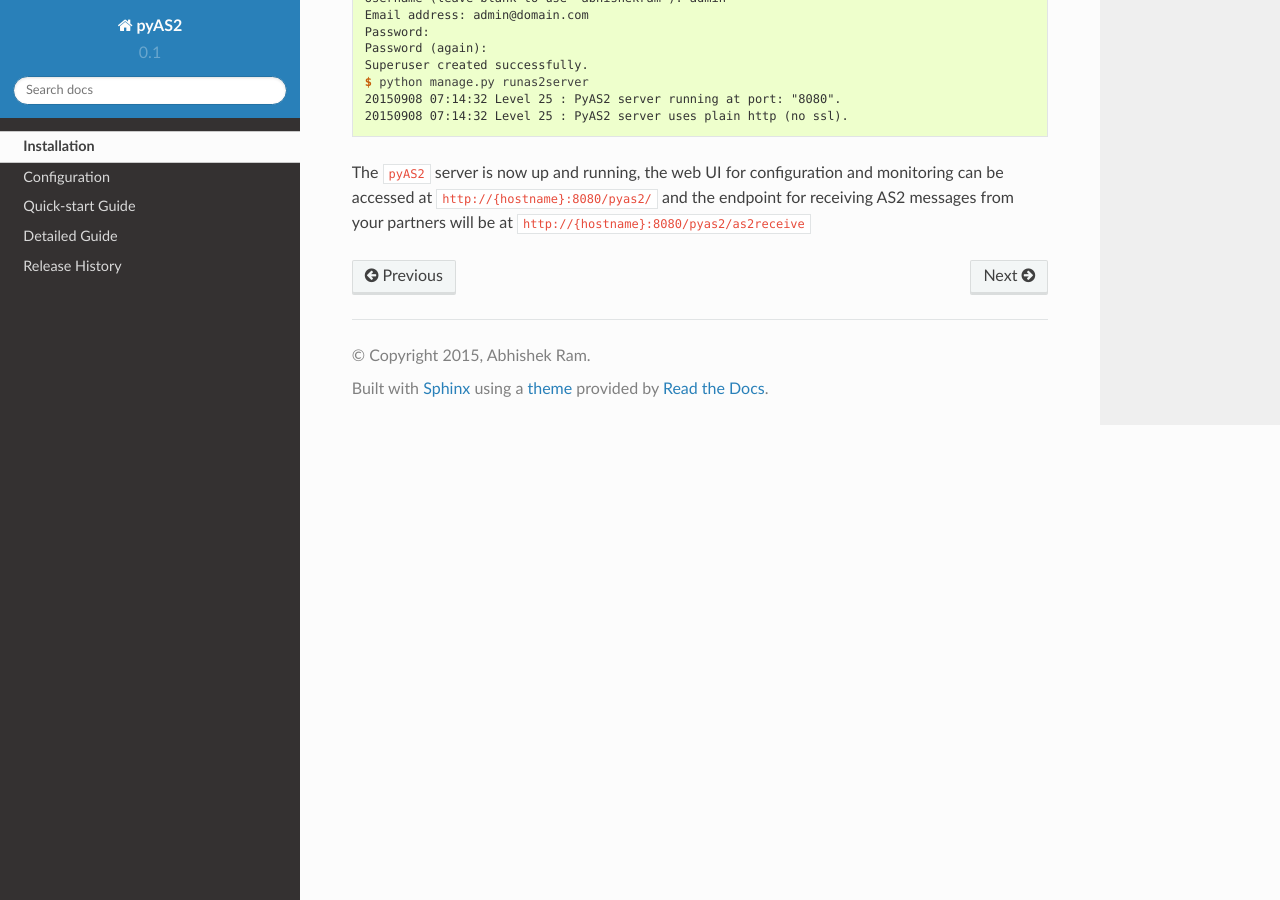
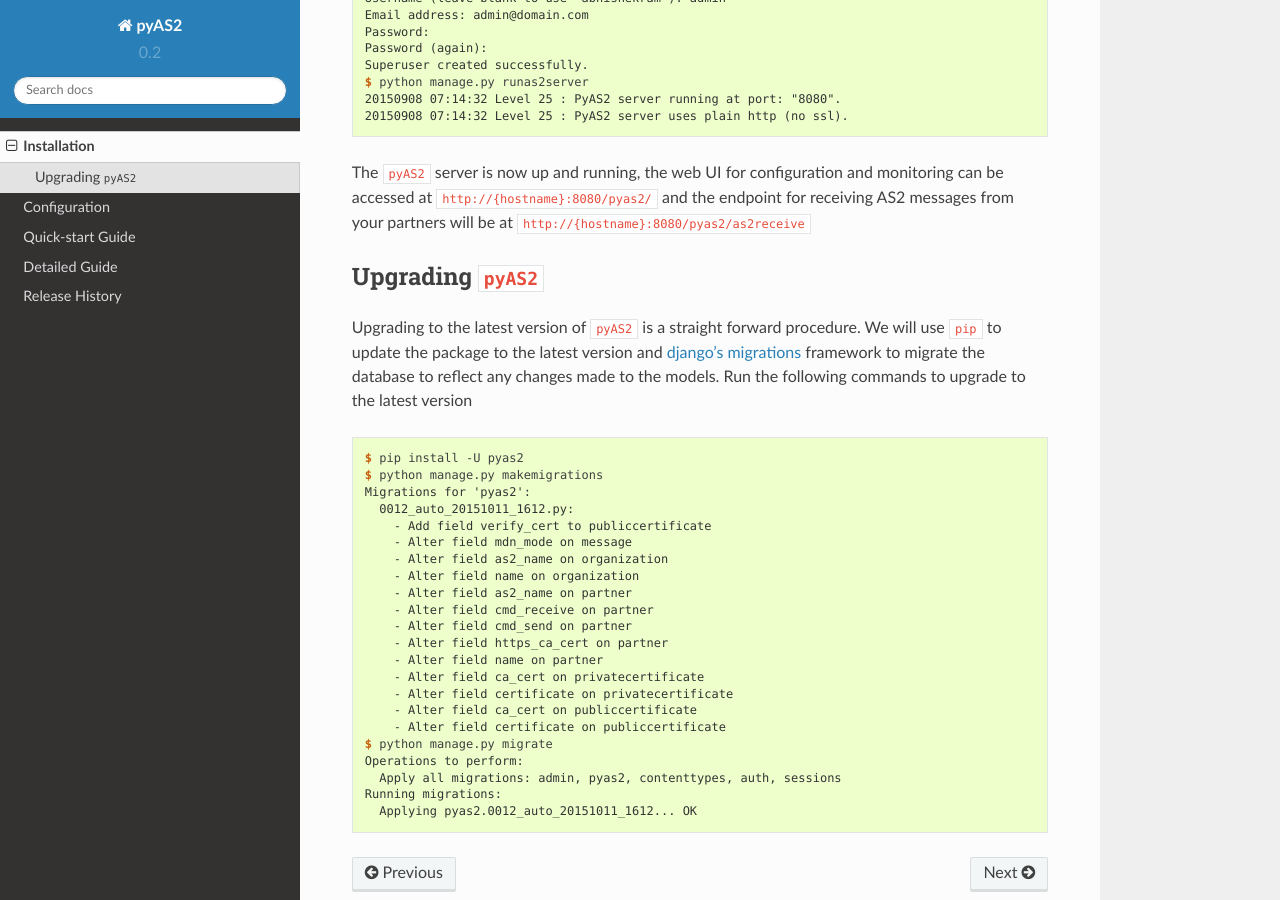
Before and after one commit to abhishek-ram/pyas2, a Sphinx documentation site: the page built from docs/installation.rst, in a window 1280 px wide and 900 px high, scrolled down 1139 px. Built offline with Sphinx 7.4.7 and the Read the Docs theme 2.0.0, drawn with Linux system fonts in a browser that asks for light colours; pages that are not in the unit, such as notebooks, are missing from menus.

Commit message:
Updated the docs

```diff
--- a/docs/conf.py
+++ b/docs/conf.py
@@ -59,9 +59,9 @@
 # built documents.
 #
 # The short X.Y version.
-version = '0.1'
+version = '0.2'
 # The full version, including alpha/beta/rc tags.
-release = '0.1.3'
+release = '0.2.0'
 
 # The language for content autogenerated by Sphinx. Refer to documentation
 # for a list of supported languages.
--- a/docs/configuration.rst
+++ b/docs/configuration.rst
@@ -1,7 +1,7 @@
 Configuration
 =======================
-The global settings for ``pyAS2`` are kept in a single configuration dictionary named ``PYAS2`` in the ``settings.py`` module.
-Below is a sample configuration:
+The global settings for ``pyAS2`` are kept in a single configuration dictionary named ``PYAS2`` in
+your `project's settings.py <https://docs.djangoproject.com/en/1.8/ref/settings/>`_ module. Below is a sample configuration:
 
 .. code-block:: python
 
--- a/docs/detailed-guide/index.rst
+++ b/docs/detailed-guide/index.rst
@@ -16,3 +16,4 @@
     sendreceive-mdns
     monitoring
     admin-commands
+    email-notifications
--- a/docs/installation.rst
+++ b/docs/installation.rst
@@ -65,3 +65,34 @@
 The ``pyAS2`` server is now up and running, the web UI for configuration and monitoring can be accessed at
 ``http://{hostname}:8080/pyas2/`` and the endpoint for receiving AS2 messages from your partners will be at
 ``http://{hostname}:8080/pyas2/as2receive``
+
+Upgrading ``pyAS2``
+-------------------
+Upgrading to the latest version of ``pyAS2`` is a straight forward procedure. We will use ``pip`` to update the
+package to the latest version and `django's migrations <https://docs.djangoproject.com/en/1.8/topics/migrations/>`_
+framework to migrate the database to reflect any changes made to the models. Run the following commands to upgrade to the latest version
+
+.. code-block:: console
+
+    $ pip install -U pyas2
+    $ python manage.py makemigrations
+    Migrations for 'pyas2':
+      0012_auto_20151011_1612.py:
+        - Add field verify_cert to publiccertificate
+        - Alter field mdn_mode on message
+        - Alter field as2_name on organization
+        - Alter field name on organization
+        - Alter field as2_name on partner
+        - Alter field cmd_receive on partner
+        - Alter field cmd_send on partner
+        - Alter field https_ca_cert on partner
+        - Alter field name on partner
+        - Alter field ca_cert on privatecertificate
+        - Alter field certificate on privatecertificate
+        - Alter field ca_cert on publiccertificate
+        - Alter field certificate on publiccertificate
+    $ python manage.py migrate
+    Operations to perform:
+      Apply all migrations: admin, pyas2, contenttypes, auth, sessions
+    Running migrations:
+      Applying pyas2.0012_auto_20151011_1612... OK
```
Also changed, not shown: CHANGELOG.rst (+10 -2 lines), docs/detailed-guide/certificates.rst (+12 -9 lines).
